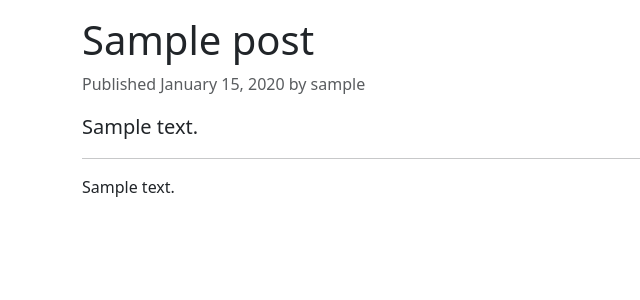
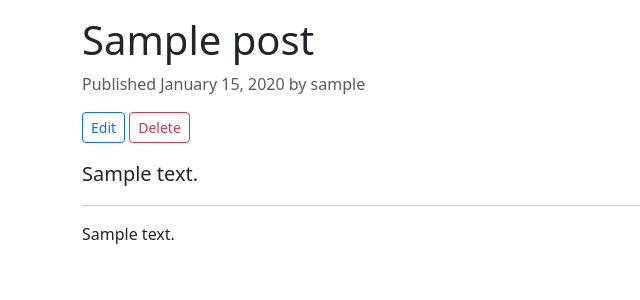
Before and after one commit to aezechuk/AEblog, a Flask app: a page that uses app/templates/blog/post.html in a window 1280 px wide. Shown: the part 56-356 px from the top of the page, without its empty margins (0-640 px from the left). Run offline with Flask 3, Linux system fonts and the light colour scheme; a user stored in the database is signed in; tables that the repository leaves empty hold one stand-in row (values such as "Sample post"); some libraries are stand-ins or nearby versions.

Commit message:
Add full CRUD for posts with CSRF protection

```diff
--- a/app/blog/routes.py
+++ b/app/blog/routes.py
@@ -1,4 +1,4 @@
-from flask import Blueprint, request, render_template, flash, redirect, url_for
+from flask import Blueprint, request, render_template, flash, redirect, url_for, abort
 from flask_login import current_user, login_required
 
 from app.extensions import db
@@ -49,3 +49,41 @@ def new_blog_post():
         return redirect(url_for('blog.blog'))
 
     return render_template('blog/new.html', form=form)
+
+@bp.route('/post/<int:id>/edit', methods=['GET', 'POST'])
+@login_required
+def edit_post(id):
+    post = Post.query.get_or_404(id)
+
+    if post.author != current_user:
+        abort(403)
+
+    form = PostForm(obj=post)
+
+    if form.validate_on_submit():
+        if post.title != form.title.data:
+            post.slug = generate_unique_slug(form.title.data)
+
+        post.title = form.title.data
+        post.summary = form.summary.data
+        post.body = form.body.data
+
+        db.session.commit()
+        flash('Your post has been updated!')
+        return redirect(url_for('blog.post_detail', slug=post.slug))
+
+    return render_template('blog/edit.html', form=form, post=post)
+
+@bp.route('/post/<int:id>/delete', methods=['POST'])
+@login_required
+def delete_post(id):
+    post = Post.query.get_or_404(id)
+
+    if post.author != current_user:
+        abort(403)
+
+    db.session.delete(post)
+    db.session.commit()
+    flash('Post deleted.')
+
+    return redirect(url_for('main.index'))
--- a/app/templates/blog/post.html
+++ b/app/templates/blog/post.html
@@ -9,6 +9,26 @@
       Published {{ moment(post.timestamp).format('LL') }}
       by {{ post.author.username }}
     </p>
+{% if current_user.is_authenticated and current_user == post.author %}
+  <div class="post-actions" style="margin: 1rem 0;">
+    <a class="btn btn-sm btn-outline-primary"
+       href="{{ url_for('blog.edit_post', id=post.id) }}">
+       Edit
+    </a>
+
+    <form method="post"
+          action="{{ url_for('blog.delete_post', id=post.id) }}"
+          style="display:inline;"
+          onsubmit="return confirm('Delete this post?');">
+      {% if csrf_token is defined %}
+          {{ csrf_token() }}
+      {% endif %}
+      <button class="btn btn-sm btn-outline-danger" type="submit">
+        Delete
+      </button>
+    </form>
+  </div>
+{% endif %}
 
     {% if post.summary %}
       <p class="lead">{{ post.summary }}</p>
```
